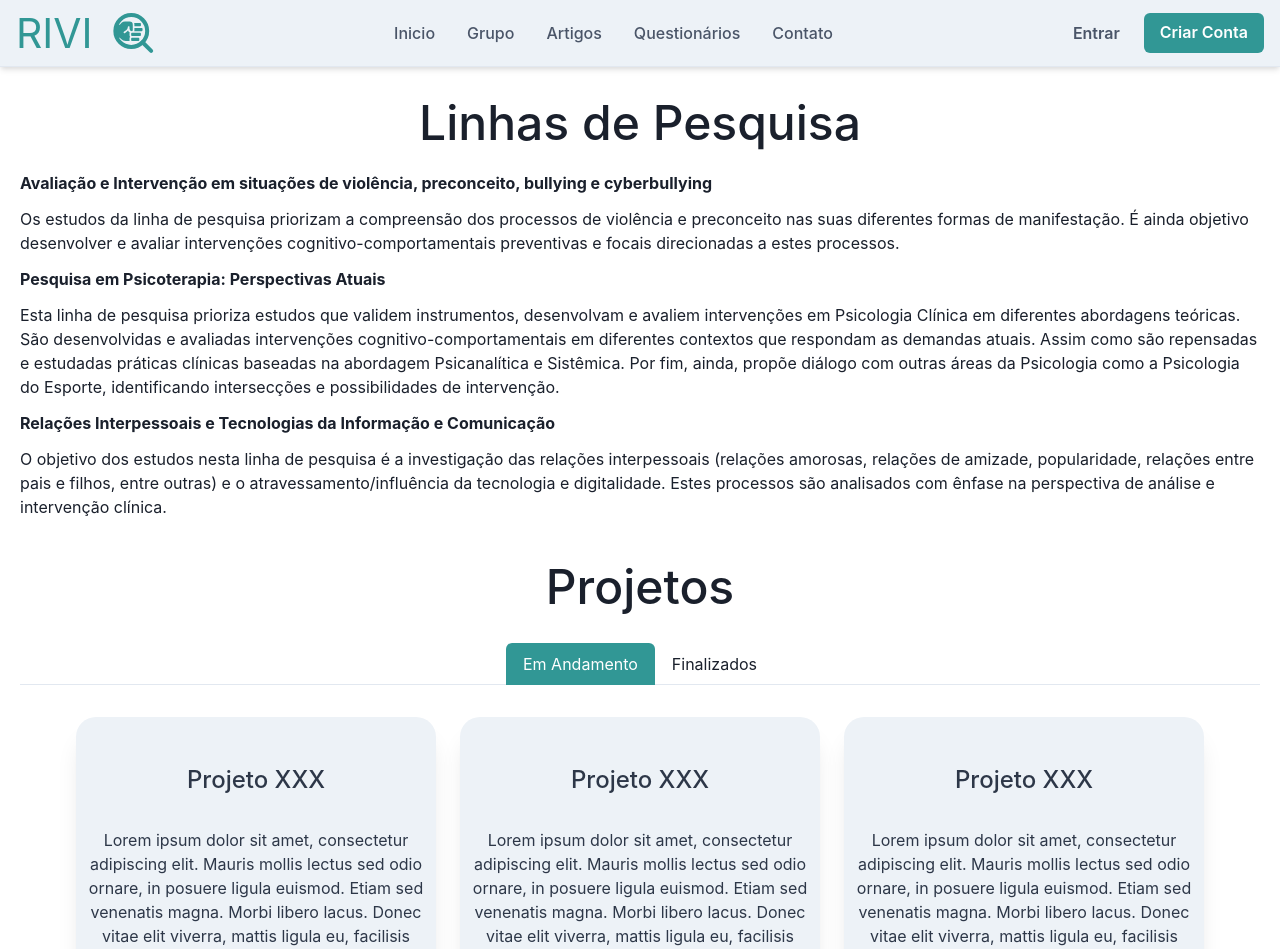
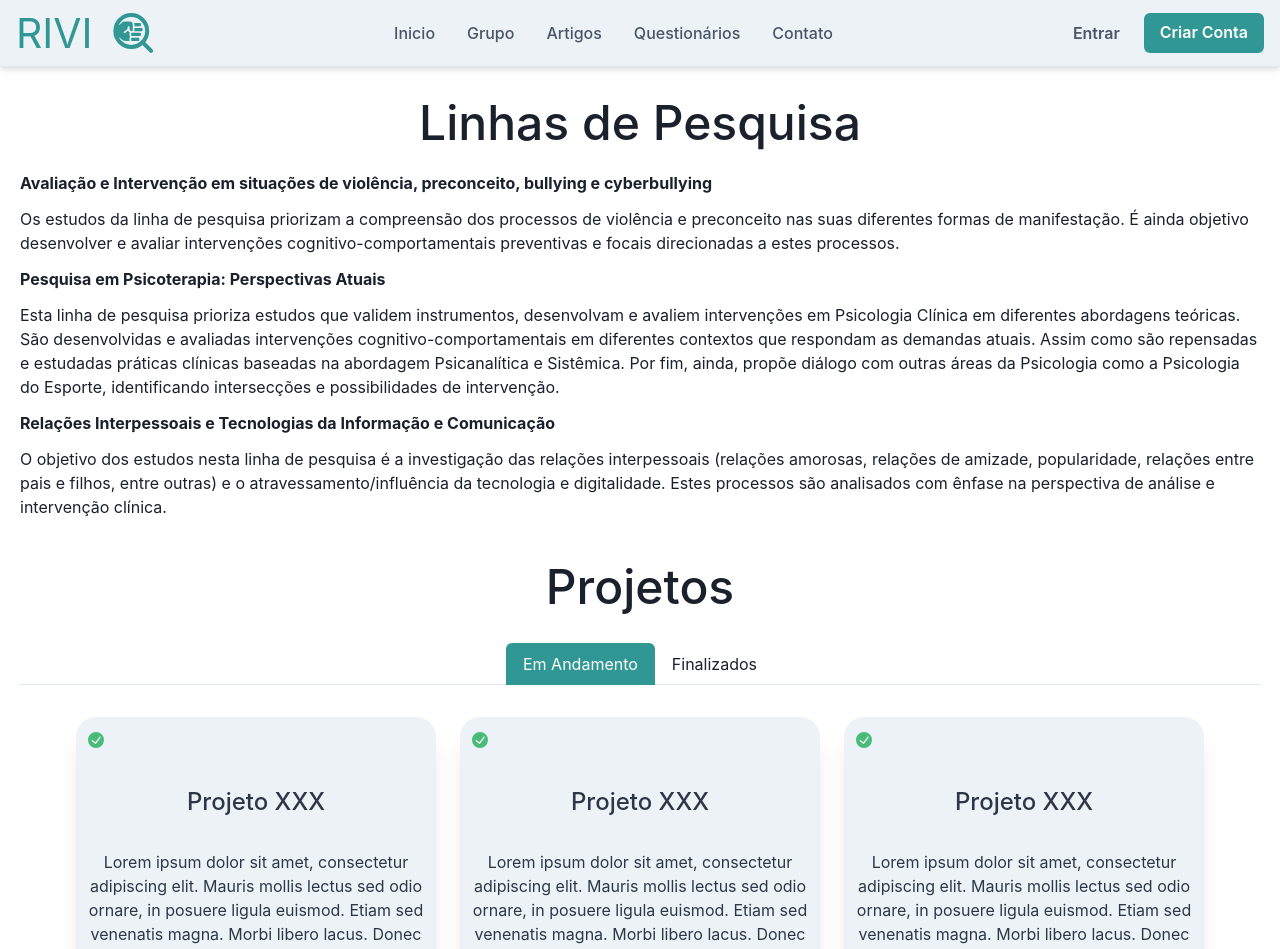
Before and after one commit to ages-rivi/rivi-frontend-js, a Next.js app: page /projetos in a window 1280 px wide. Shown: the top 949 px of the page. Built offline with nearby package versions, Linux system fonts and the light colour scheme.

Commit message:
Feat: implementamos o estado ativo e estado off do ProjectCard

```diff
--- a/src/components/ProjectCard/index.tsx
+++ b/src/components/ProjectCard/index.tsx
@@ -1,3 +1,4 @@
+import { CheckCircleIcon, TimeIcon } from '@chakra-ui/icons';
 import { Box, Flex, HStack, Tag, Text } from '@chakra-ui/react';
 
 interface Projects {
@@ -6,6 +7,7 @@ interface Projects {
   tags?: Array<Tags>;
   pesquisadores?: Array<Pesquisadores>;
   afiliacoes?: Array<Afiliacoes>;
+  estado: string;
 }
 
 interface Tags {
@@ -92,6 +94,20 @@ function AfiliacoesStack({ afiliacoes }): JSX.Element {
   );
 }
 
+function IconStack({ estado }): JSX.Element {
+  if (!estado) {
+    return <Box />;
+  }
+
+  if (estado === 'ativo') {
+    return <CheckCircleIcon color=" green.400" />;
+  }
+
+  if (estado === 'off') {
+    return <TimeIcon color="orange.400" />;
+  }
+}
+
 function ProjectItem({ project }): JSX.Element {
   return (
     <Box
@@ -106,6 +122,17 @@ function ProjectItem({ project }): JSX.Element {
     >
       <Flex
         color="gray.700"
+        direction="row"
+        justify="left"
+        py="3px"
+        align="right"
+        maxW="300.px"
+        m="auto"
+      >
+        <IconStack estado={project.estado} />
+      </Flex>
+      <Flex
+        color="gray.700"
         direction="column"
         py="3px"
         align="center"
@@ -116,7 +143,6 @@ function ProjectItem({ project }): JSX.Element {
           {project.titulo}
         </Text>
         <Text paddingBottom="20px">{project.description}</Text>
-        <TagsStack tags={project.tags} />
       </Flex>
       <Flex
         color="gray.700"
@@ -126,6 +152,7 @@ function ProjectItem({ project }): JSX.Element {
         maxW="300.px"
         m="auto"
       >
+        <TagsStack tags={project.tags} />
         <ResearcherStack pesquisadores={project.pesquisadores} />
         <AfiliacoesStack afiliacoes={project.afiliacoes} />
       </Flex>
--- a/src/pages/projetos.tsx
+++ b/src/pages/projetos.tsx
@@ -61,6 +61,8 @@ const Project = {
       nome: 'UFSC',
     },
   ],
+
+  estado: 'ativo',
 };
 
 function Projetos(): JSX.Element {
```
